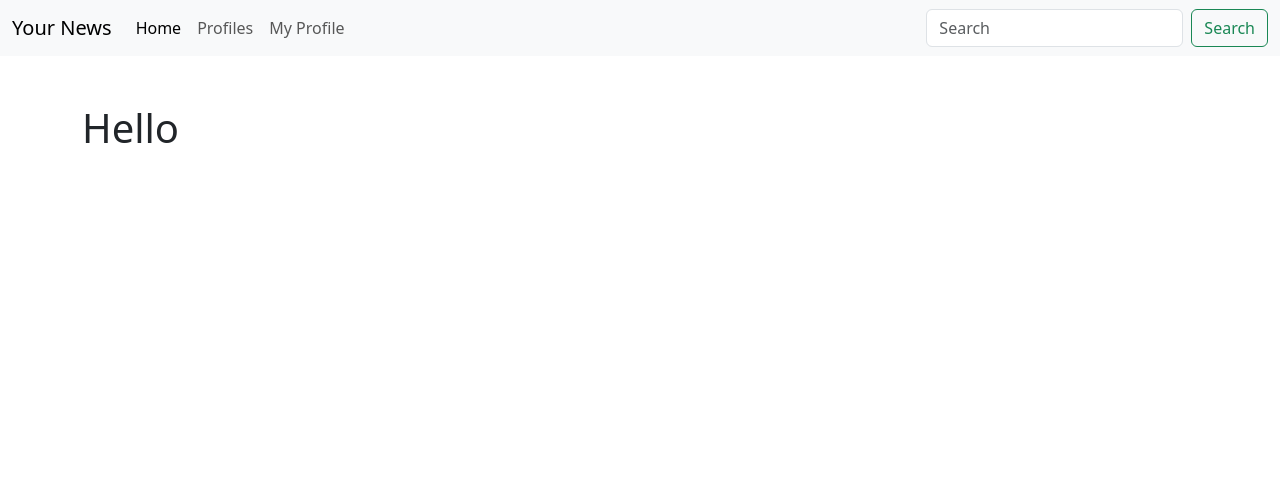
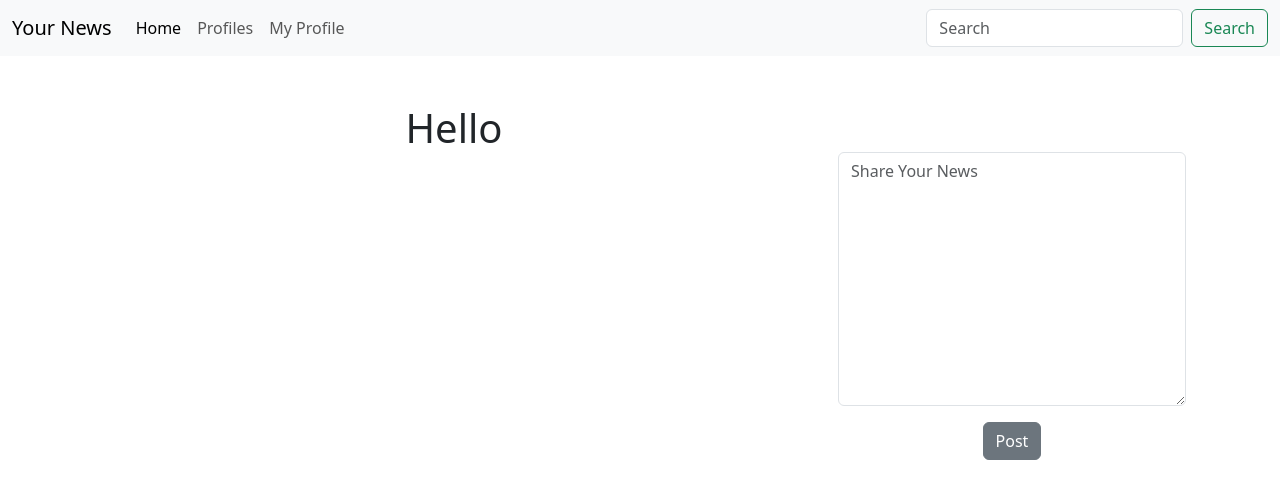
Before and after one commit to sacarr98/NewsStories, a Django app: page / in a window 1280 px wide. Shown: the top 499 px of the page. Run offline with Django 5.2, Linux system fonts and the light colour scheme; the visitor is signed in with stand-in values (Sample User, id 1); data that the repository does not hold is empty.

Commit message:
add form to home page to allow users to share posts

```diff
--- /dev/null
+++ b/yournews/forms.py
@@ -0,0 +1,16 @@
+from django import forms
+from .models import News
+
+class NewsForm(forms.ModelForm):
+    body = forms.CharField(required=True,
+        widget=forms.widgets.Textarea(
+            attrs={
+                "placeholder":"Share Your News",
+                "class":"form-control",
+            }
+        ),
+        label="",
+        )
+    class Meta:
+        model = News
+        exclude = ("user",)
--- a/yournews/templates/home.html
+++ b/yournews/templates/home.html
@@ -1,10 +1,26 @@
 {% extends 'base.html' %}
 
 {% block content %}
+<div class = "container text-center">
+    <div class = "row">
+        <div class = "col-8">
             <h1>Hello</h1>
             {% for newspost in news %}
                 <div class="alert alert-primary" role="alert">
                     {{ newspost }}
                 </div><br/>
             {% endfor %}
+        </div>
+        <div class="col-4">
+            <br/><br/>
+            {% if form %}
+                <form method="POST">
+                    {% csrf_token %}
+                    {{ form.as_p }}
+                    <button type="submit" class="btn btn-secondary">Post</button>
+                 </form>
+            {% endif %}
+        </div>
+    </div>
+</div>
 {% endblock %}
--- a/yournews/views.py
+++ b/yournews/views.py
@@ -1,13 +1,25 @@
 from django.shortcuts import render, redirect
 from django.contrib import messages
 from .models import Profile, News
+from .forms import NewsForm
 
 
 def home(request):
     if request.user.is_authenticated:
+        form = NewsForm(request.POST or None)
+        if request.method == "POST":
+            if form.is_valid():
+                news = form.save(commit=False)
+                news.user = request.user
+                news.save()
+                messages.success(request, ("Your Post Has Been Shared"))
+                return redirect('home')
+
         news = News.objects.all().order_by("-created_at")
-
-    return render(request, 'home.html', {"news":news})
+        return render(request, 'home.html', {"news":news, "form":form})
+    else:
+        news = News.objects.all().order_by("-created_at")
+        return render(request, 'home.html', {"news":news})
 
 
 def profile_list(request):
@@ -23,7 +35,7 @@ def profile_list(request):
 def profile(request, pk):
     if request.user.is_authenticated:
         profile = Profile.objects.get(user_id=pk)
-        news = News.objects.filter(user_id=pk)
+        news = News.objects.filter(user_id=pk).order_by("-created_at")
 
         # form
         if request.method == "POST":
```
Lines whose indentation alone changed are shown as unchanged.
